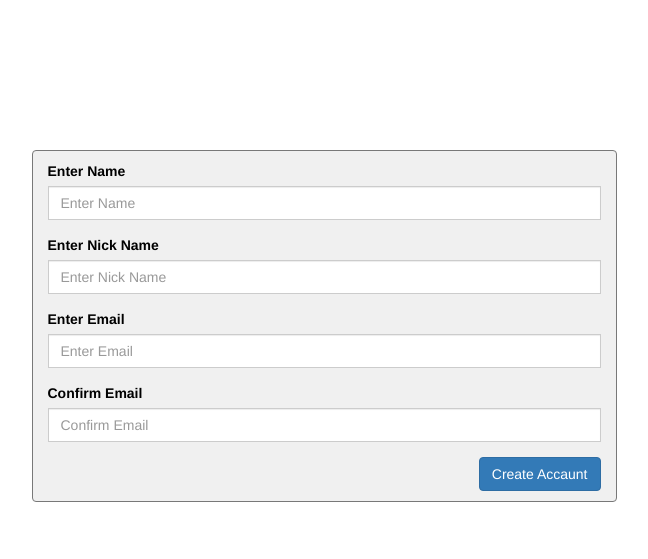
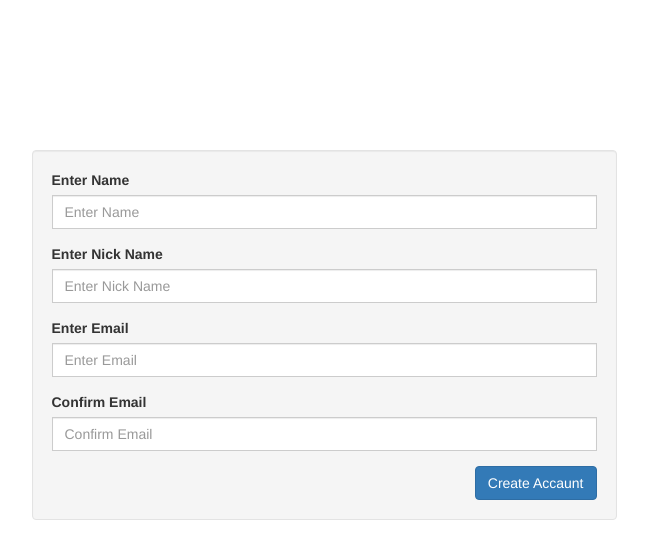
Before and after one commit to Ivaniouk/Projects, a PHP site: page / in a window 1280 px wide. Shown: the top 559 px of the page, without its empty margins (316-964 px from the left). Run offline with PHP 8.4, Linux system fonts and the light colour scheme; style sheets or scripts are compiled from the project's sources.

Commit message:
well class
- learned about "well" class
- killed my own wrapper

```diff
--- a/BootStrap/RegForm/css/myStyle.less
+++ b/BootStrap/RegForm/css/myStyle.less
@@ -13,12 +13,3 @@
 .head-block{
   height: 150px;
 }
-
-.centralInputBlock{
-  color: black;
-  background-color: #F0F0F0;
-  border-radius: 4px;
-  border: 1px solid #787878;
-  padding-top: 10px;
-  padding-bottom: 10px;
-}
--- a/BootStrap/RegForm/index.html
+++ b/BootStrap/RegForm/index.html
@@ -26,7 +26,7 @@
 		  <div class="col-xs-12 col-sm-12 col-md-12 col-lg-12 head-block" ></div>
 		  <form role="form">
 			  <div class="col-lg-3"></div>
-			  <div class="col-lg-6 centralInputBlock">
+			  <div class="col-lg-6 well">
 				  <div class="form-group">
 					  <label for="InputUsrName">Enter Name</label>
 					  <div class="input-group col-lg-12">
```
